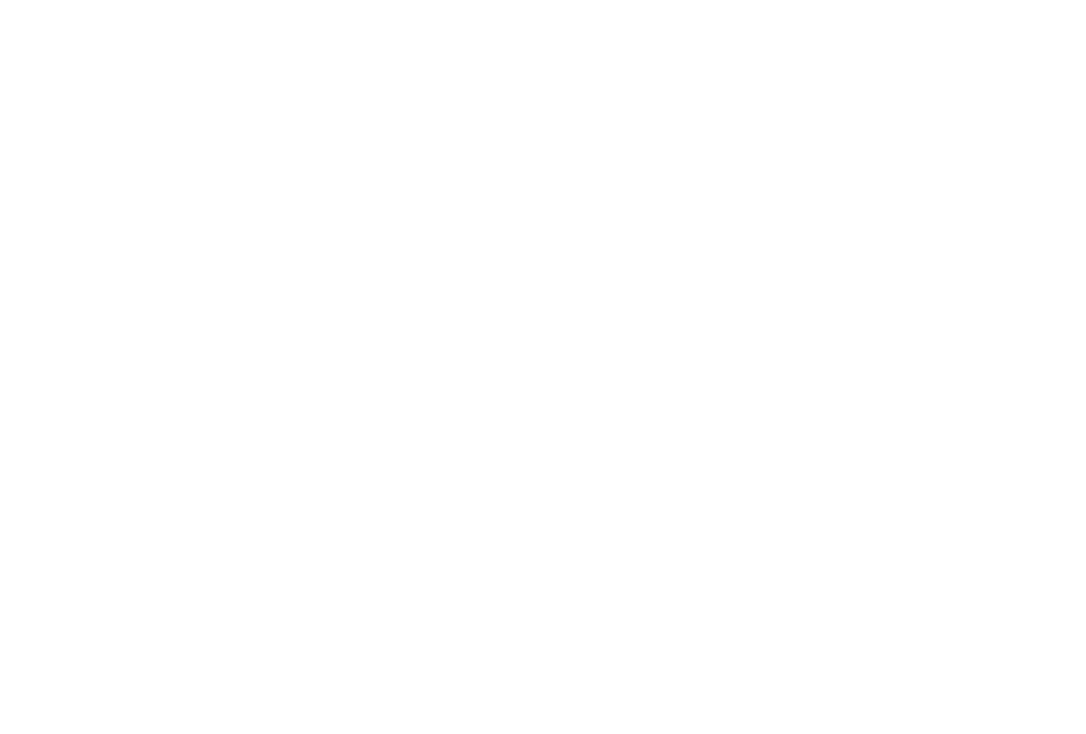
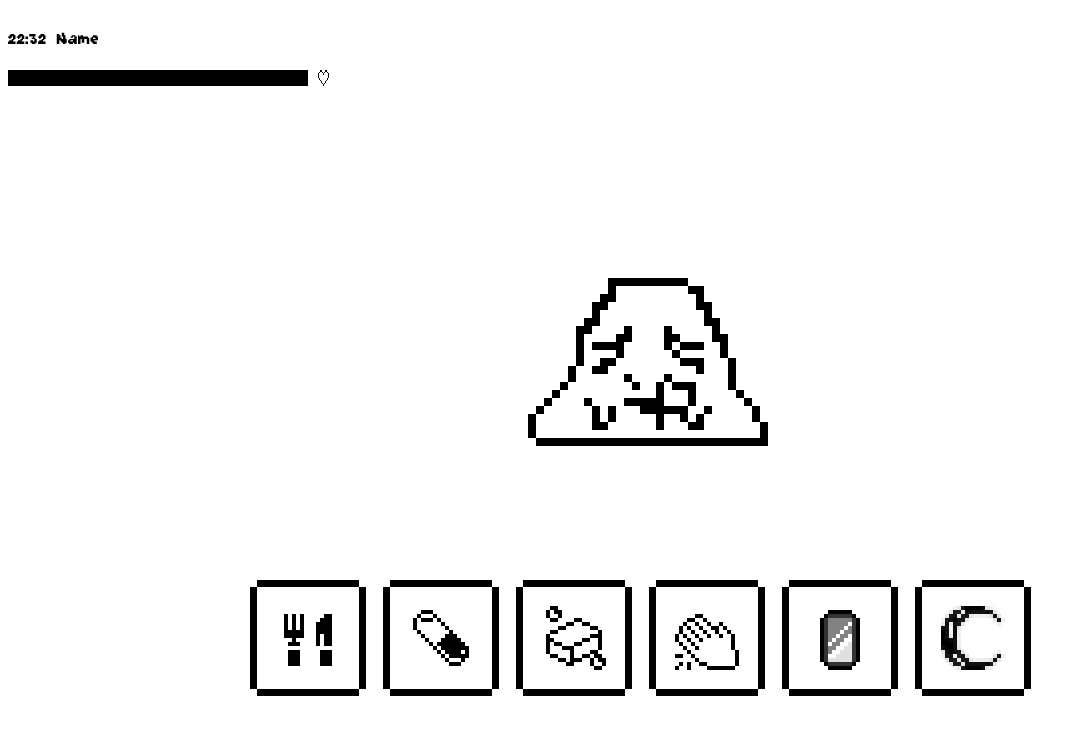
Before and after one commit to Guilgouille/tamagotchi, a plain HTML site: page index.html in a window 1280 px wide. Shown: the whole page, without its empty margins (0-1086 px from the left). Drawn offline with Linux system fonts and the light colour scheme.

Commit message:
frontend

```diff
--- a/index.html
+++ b/index.html
@@ -3,11 +3,46 @@
 <head>
     <meta charset="UTF-8">
     <meta name="viewport" content="width=device-width, initial-scale=1.0">
-    <title>Tamagotchi</title>
+    <title>Tamaghorrible</title>
+    <link rel="icon" href="favicon.png">
     <link rel="stylesheet" href="style.css">
 
 </head>
 <body>
+    <div class="info">
+        <div class="timename">
+            <p>22:32</p>
+            <p>Name</p>
+        </div>
+        <div class="health">
+            <div class="health-bar"></div>
+            <img src="assets/heart.png" alt="">
+        </div>
+    </div>
+    <div class="game">
+        <div class="tama">
+        </div>
+        <div class="invbar">
+            <div class="border-inv">
+                <img src="assets/Feed.png" alt="" width="64" height="64">
+            </div>
+                        <div class="border-inv">
+                <img src="assets/pills.png" alt="" width="64" height="64">
+            </div>
+                        <div class="border-inv">
+                <img src="assets/soap-icon.png" alt="" width="64" height="64">
+            </div>
+                        <div class="border-inv">
+                <img src="assets/hand.png" alt="" width="64" height="64">
+            </div>
+                        <div class="border-inv">
+                <img src="assets/phone.png" alt="" width="64" height="64">
+            </div>
+                                    <div class="border-inv">
+                <img src="assets/moon.png" alt="" width="64" height="64">
+            </div>
+        </div>
+    </div>
 
 </body>
 <script src="js.js"></script>
--- a/style.css
+++ b/style.css
@@ -0,0 +1,83 @@
+* {
+    image-rendering: pixelated;
+    font-family: "GrapeSoda", sans-serif;
+}
+
+@font-face {
+    font-family: "GrapeSoda";
+    src: url("assets/font/GrapeSoda.ttf") format("truetype");
+    font-weight: normal;
+    font-style: normal;
+}
+
+.timename {
+    display: flex;
+    flex-direction: row;
+    gap: 10px;
+    font-size: 20px;
+}
+
+.health {
+    display: flex;
+    flex-direction: row;
+    gap: 10px;
+}
+
+.health-bar {
+    height: 16px;
+    background-color: black;
+    width: 300px;
+}
+
+.game {
+    display: flex;
+    flex-direction: column;
+    align-items: center;
+    height: 60%;
+    width: 100%;
+
+}
+
+.invbar {
+    display: flex;
+    width: 647px;
+    height: 118px;
+    padding: 14px 11px;
+    justify-content: center;
+    align-items: flex-start;
+    gap: 17px;
+    }
+
+.border-inv {
+    display: flex;
+    width: 90px;
+    height: 90px;
+    padding: 13px;
+    justify-content: center;
+    align-items: center;
+    flex-shrink: 0;
+
+    background: url("assets/icon.png");
+    background-size: cover;
+}
+
+.tama {
+    background-image: url("assets/Sleep-idle.png");
+    background-repeat: no-repeat;
+    display: inline-block;
+    width: 32px;
+    height: 32px;
+    animation: sleep-idle 10.8s steps(108) infinite; /* l'image fait 108 frame donc 0.100ms x Frame = s */
+    transform: scale(8);
+    margin: 224px;
+}
+
+@keyframes sleep-idle {
+    from {
+        background-position-x: 0;
+    }
+
+    to {
+        background-position-x: -3456px; /*Taille de l'image en largeur */
+    }
+}
```
Also changed, not shown: assets/Feed.png (added), assets/Sleep-idle.png (added), assets/font/GrapeSoda.ttf (added), assets/hand.png (added), assets/heart.png (added), assets/icon.png (added), assets/moon.png (added), assets/phone.png (added), assets/pills.png (added), assets/soap-icon.png (added), favicon.png (added).
